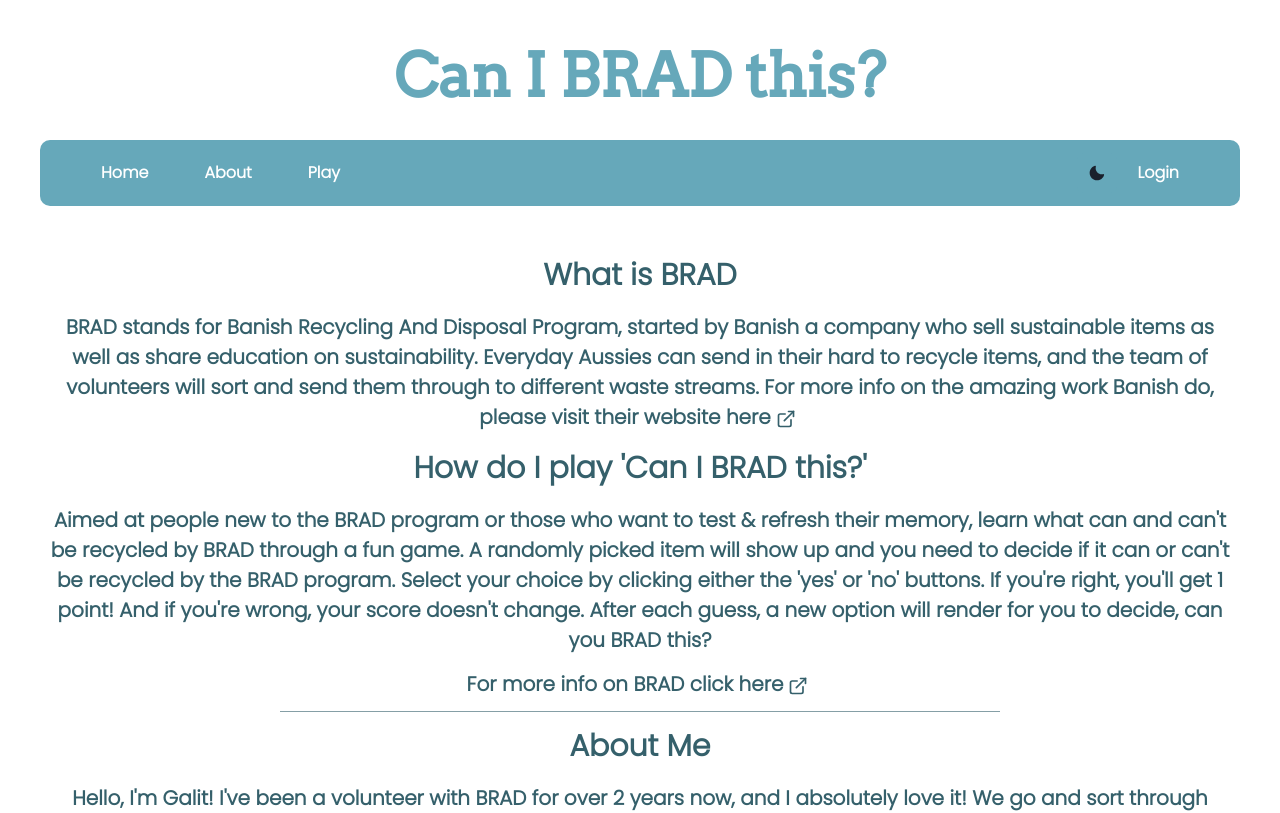
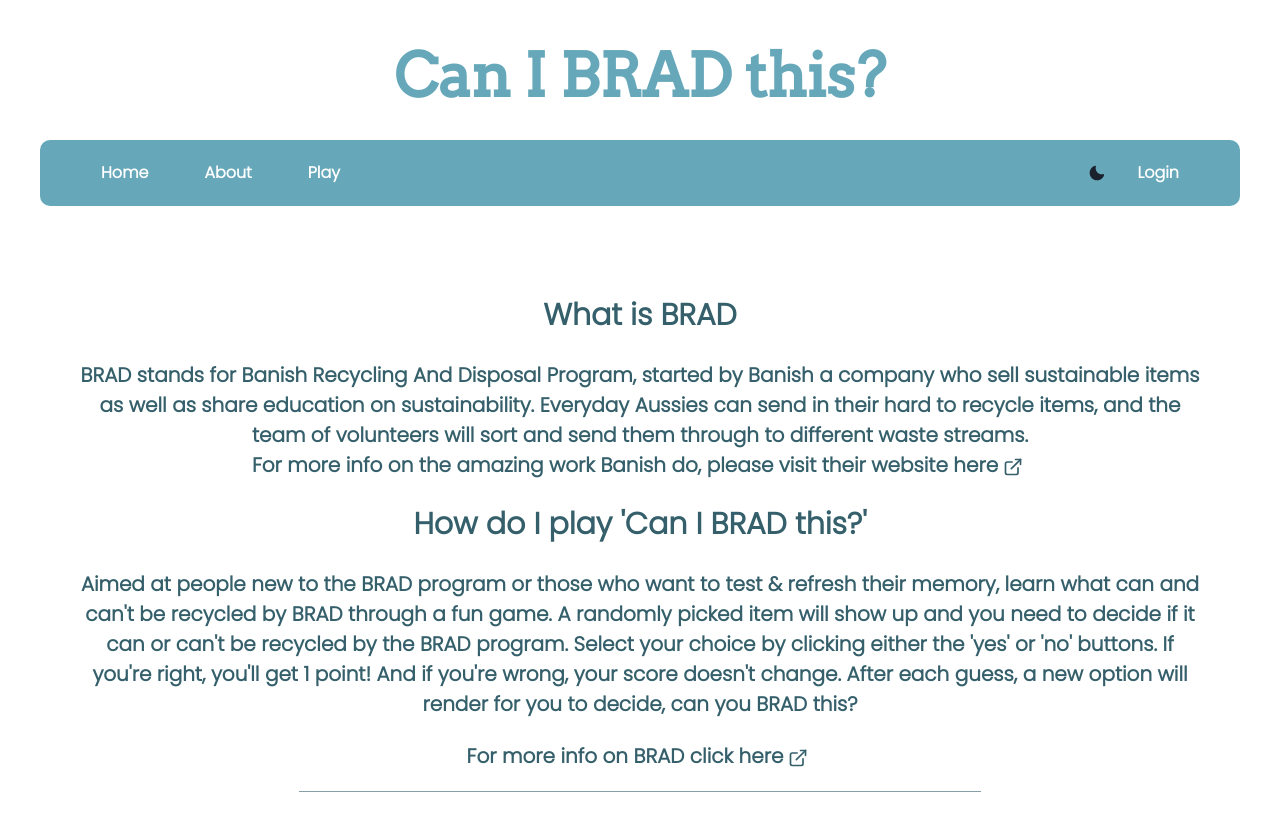
Before and after one commit to gal333t/project4, a React (Vite) app: page /about in a window 1280 px wide. Shown: the top 813 px of the page. Built offline with nearby package versions, Linux system fonts and the light colour scheme; no server answers.

Commit message:
changing Chakra components on About page to work on making styling better later on

```diff
--- a/src/Components/About.jsx
+++ b/src/Components/About.jsx
@@ -1,10 +1,10 @@
 import {
-  Card,
-  CardBody,
-  CardHeader,
+  Text,
   Link,
   Divider,
   useColorModeValue,
+  Flex,
+  Stack,
 } from "@chakra-ui/react";
 import { ExternalLinkIcon } from "@chakra-ui/icons";
 
@@ -13,7 +13,16 @@
 
   return (
     <div className="about-div">
-      <Card
+      <Flex
+        align="center"
+        justify={{ base: "center", md: "space-around", xl: "space-between" }}
+        direction={{ base: "column-reverse", md: "row" }}
+        wrap="no-wrap"
+        minH="70vh"
+        px={8}
+        mb={16}
+      >
+        <Stack
           align="center"
           color={text}
           variant="unstyled"
@@ -21,61 +30,67 @@
           fontWeight="semibold"
           border="transparent"
         >
-        <CardHeader fontSize="30px" p="7px">
+          <Text fontSize="30px" p="7px">
             What is BRAD
-        </CardHeader>
-        <CardBody textAlign="center" fontSize="20px" p="7px">
+          </Text>
+          <Text textAlign="center" fontSize="20px" p="7px">
             BRAD stands for Banish Recycling And Disposal Program, started by
-          Banish a company who sell sustainable items as well as share education
-          on sustainability. Everyday Aussies can send in their hard to recycle
-          items, and the team of volunteers will sort and send them through to
-          different waste streams. For more info on the amazing work Banish do,
-          please visit their website{" "}
+            Banish a company who sell sustainable items as well as share
+            education on sustainability. Everyday Aussies can send in their hard
+            to recycle items, and the team of volunteers will sort and send them
+            through to different waste streams.
+            <br />
+            For more info on the amazing work Banish do, please visit their
+            website{" "}
             <Link href="https://banish.com.au" isExternal>
               here
               <ExternalLinkIcon mx="5px" />
             </Link>
-        </CardBody>
-        <CardHeader fontSize="30px" p="7px">
+          </Text>
+          <Text fontSize="30px" p="7px">
             How do I play 'Can I BRAD this?'
-        </CardHeader>
-        <CardBody textAlign="center" fontSize="20px" p="7px">
+          </Text>
+          <Text textAlign="center" fontSize="20px" p="7px">
             Aimed at people new to the BRAD program or those who want to test &
             refresh their memory, learn what can and can't be recycled by BRAD
             through a fun game. A randomly picked item will show up and you need
             to decide if it can or can't be recycled by the BRAD program. Select
             your choice by clicking either the 'yes' or 'no' buttons. If you're
             right, you'll get 1 point! And if you're wrong, your score doesn't
-          change. After each guess, a new option will render for you to decide,
-          can you BRAD this?
-        </CardBody>
-        <CardBody textAlign="center" fontSize="20px" p="7px">
+            change. After each guess, a new option will render for you to
+            decide, can you BRAD this?
+          </Text>
+          <Text textAlign="center" fontSize="20px" p="7px">
             For more info on BRAD{" "}
-          <Link href="https://banish.com.au/pages/recycling-program" isExternal>
+            <Link
+              href="https://banish.com.au/pages/recycling-program"
+              isExternal
+            >
               click here
               <ExternalLinkIcon mx="5px" />
             </Link>
-        </CardBody>
+          </Text>
           <Divider bg={text} m="5px" w="60%" />
-        <CardHeader fontSize="30px" p="7px">
+          <Text fontSize="30px" p="7px">
             About Me
-        </CardHeader>
-        <CardBody textAlign="center" fontSize="20px" p="7px">
+          </Text>
+          <Text textAlign="center" fontSize="20px" p="7px">
             Hello, I'm Galit! I've been a volunteer with BRAD for over 2 years
             now, and I absolutely love it! We go and sort through parcels,
             allocating different items into their respective waste streams. And
-          sometimes we get items that aren't able to be recycled, even by BRAD.
-          This website was created as part of my final project in a software
-          engineering course, I wanted to create something fun and educational
-          that was centered on a topic I am passionate about. Hopefully everyone
-          can learn something new and it encourages people to participate in
-          BRAD. More on me{" "}
+            sometimes we get items that aren't able to be recycled, even by
+            BRAD. This website was created as part of my final project in a
+            software engineering course, I wanted to create something fun and
+            educational that was centered on a topic I am passionate about.
+            Hopefully everyone can learn something new and it encourages people
+            to participate in BRAD. More on me{" "}
             <Link href="https://www.galitmoss.com/" isExternal>
               here
               <ExternalLinkIcon mx="5px" />
             </Link>
-        </CardBody>
-      </Card>
+          </Text>
+        </Stack>
+      </Flex>
     </div>
   );
 }
```
Lines whose indentation alone changed are shown as unchanged.
